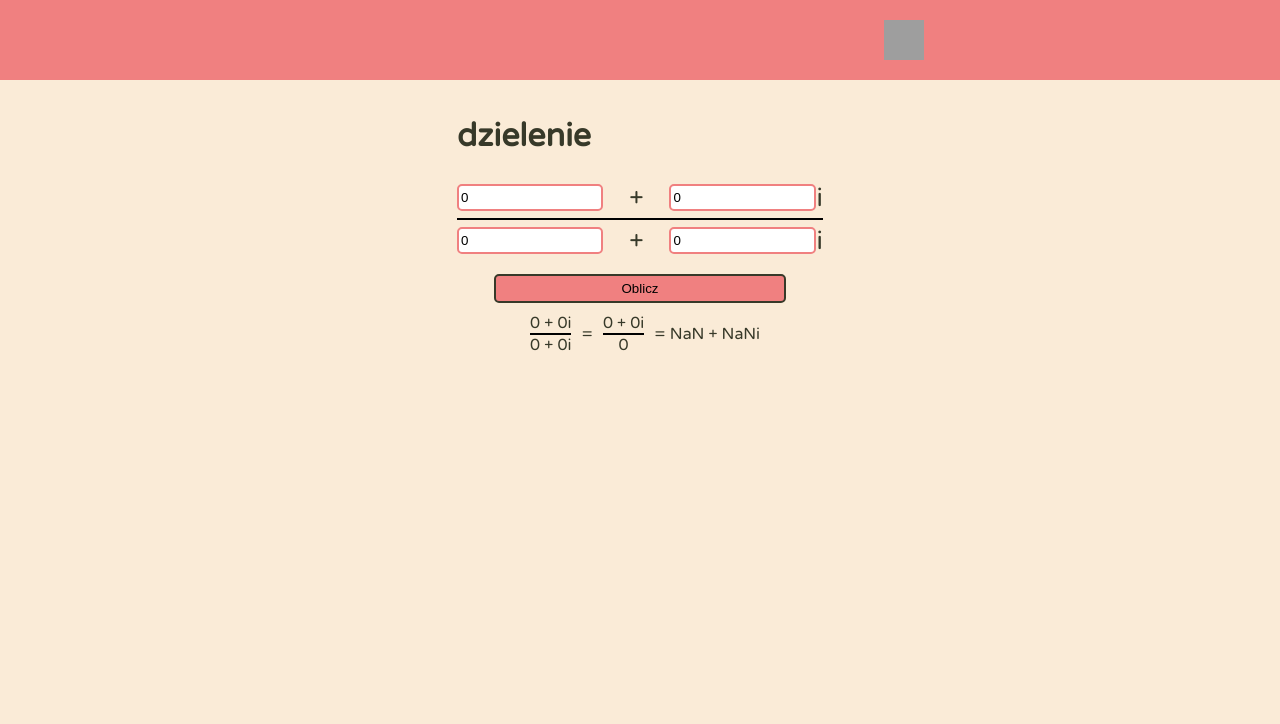
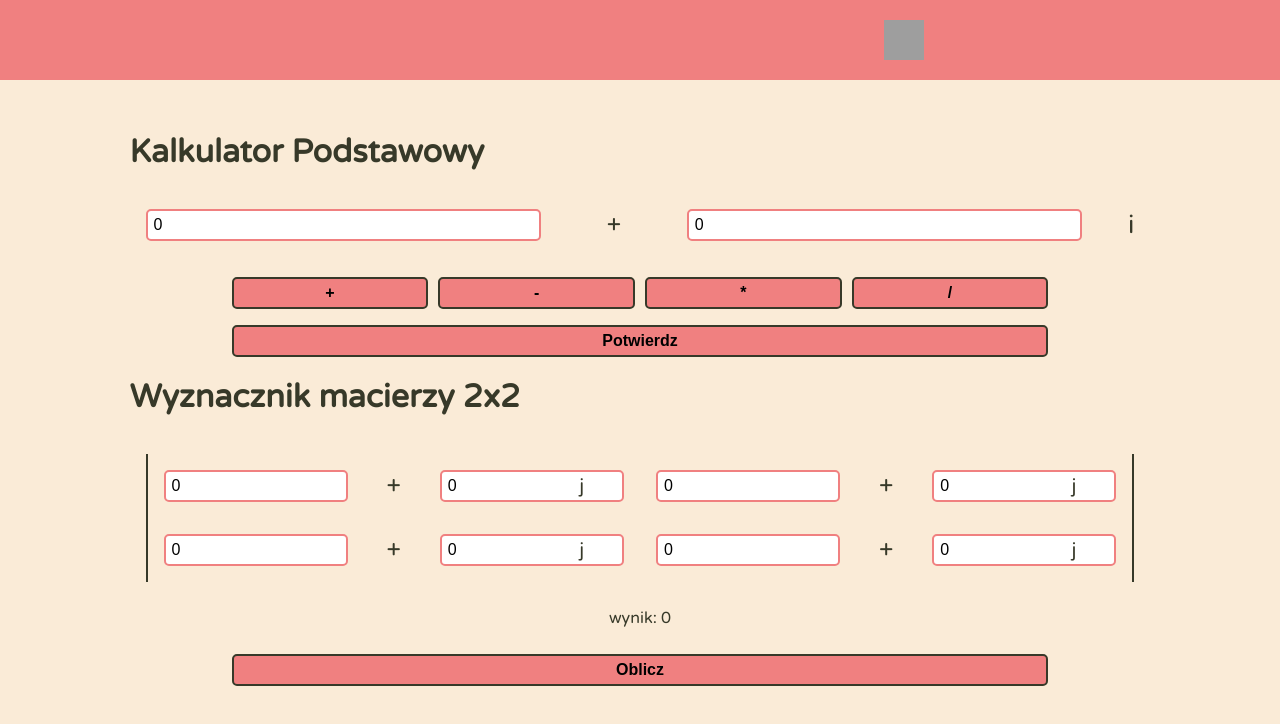
Before and after one commit to Muszchrom/NewReactCalendar, a React (Create React App) app: page /calc in a window 1280 px wide. Both pictures are taken after a click on the button "Oblicz". Shown: the top 724 px of the page. Built offline with nearby package versions, Linux system fonts and the light colour scheme; grey boxes are pictures that could not be loaded.

Commit message:
Upgraded calculator

```diff
--- a/src/App.css
+++ b/src/App.css
@@ -252,13 +252,30 @@ a {
   border: 2px solid lightcoral;
   border-radius: 5px;
   height: 2em;
+  font-size: 1em;
+  padding: 6px;
 }
 .calc-container-1 {
-  align-items: center;
-  margin: 5px 0;
+  margin: 1em;
   display: flex;
   justify-content: space-between;
   align-items: center;
+}
+.calc-container-2 {
+  width: 80%;
+  margin: 0 auto;
+  margin-top: 10px;
+  display: flex;
+  justify-content: space-between;
+}
+.calc-container-3 {
+  width: 80%;
+  margin: 0 auto;
+  margin-top: 10px;
+  display: flex;
+  justify-content: center;
+  align-items: center;
+  flex-wrap: wrap;
 }
 .fancy-button {
   width: 80%;
@@ -266,19 +283,20 @@ a {
   background: lightcoral;
   border: 2px solid var(--text3);
   border-radius: 5px;
+  font-weight: bold;
+  font-size: 1em;
   padding: 5px 0;
-}
-.calc-result {
-  display: flex;
-  justify-content: center;
-  align-items: center;
 }
 
 .ulamek {
   display: flex;
   flex-direction: column;
   align-items: center;
-  margin: 10px;
+  width: max-content;
+}
+.wyrazenie-liniowe {
+  display: flex;
+  align-items: center;
 }
 
 .kreska-ulamkowa {
--- a/src/routes/calc.js
+++ b/src/routes/calc.js
@@ -1,84 +1,319 @@
 import { useState } from 'react';
 
 export default function Calc(props) {
-  const [wykladnik_rez, setWykladnik_rez] = useState(0);
-  const [wykladnik_imz, setWykladnik_imz] = useState(0);
-  const [mianownik_rez, setMianownik_rez] = useState(0);
-  const [mianownik_imz, setMianownik_imz] = useState(0);
-
-  const [inny_wykladnik, setInny_wykladnik] = useState('');
-  const [inny_mianownik, setInny_mianownik] = useState('');
-
+  const [inputRez, setInputRez] = useState(0);
+  const [inputImz, setInputImz] = useState(0);
+  const [data, setData] = useState([]);
+  const [startObliczania, setStartObliczania] = useState(0);
   const [wynik, setWynik] = useState("");
 
-  const oblicz = () => {
-    if (!mianownik_imz) {
-      let r1 = (wykladnik_rez/mianownik_rez).toFixed(4);
-      let r2 = (wykladnik_imz/mianownik_rez).toFixed(4);
-      r1 = parseFloat(r1);
-      r2 = parseFloat(r2);
-      setInny_wykladnik(`${wykladnik_rez} + ${wykladnik_imz}i`);
-      setInny_mianownik(`${mianownik_rez}`);
-      setWynik(`${r1} + ${r2}i`);
-      return;
-    }
-    const w = mnozenie(wykladnik_rez, wykladnik_imz, mianownik_rez, -mianownik_imz);
-    const m = mnozenie(mianownik_rez, mianownik_imz, mianownik_rez, -mianownik_imz);
-    let r1 = (w[0]/m[0]).toFixed(4);
-    let r2 = (w[1]/m[0]).toFixed(4);
-    r1 = parseFloat(r1);
-    r2 = parseFloat(r2);
-
-    setInny_wykladnik(`${w[0]} + ${w[1]}i`);
-    setInny_mianownik(`${m[0]}`);
-
-    setWynik(`${r1} + ${r2}i`);
+  const dodawanie = (a_rez, a_imz, b_rez, b_imz) => {
+    const rez = a_rez + b_rez;
+    const imz = a_imz + b_imz;
+    return [rez, imz];
   }
-
+  const odejmowanie = (a_rez, a_imz, b_rez, b_imz) => {
+    return [a_rez - b_rez, a_imz - b_imz];
+  }
   const mnozenie = (a_rez, a_imz, b_rez, b_imz) => {
     const rez = a_rez * b_rez - a_imz * b_imz;
     const imz = a_rez * b_imz + a_imz * b_rez;
     return [rez, imz];
   }
+  const dzielenie = (a_rez, a_imz, b_rez, b_imz) => {
+    if (!b_imz) {
+      return [a_rez, a_imz, b_rez];
+    }
+    const w = mnozenie(a_rez, a_imz, b_rez, -b_imz);
+    const m = mnozenie(b_rez, b_imz, b_rez, -b_imz);
+    return [w[0], w[1], m[0]];
+  }
+
+  const runDodawanie = () => {
+    const dane = {
+      "type": 1,
+      "a_rez": parseFloat(inputRez),
+      "a_imz": parseFloat(inputImz),
+    }
+    setData([...data, dane]);
+  }
+  const runOdejmowanie = () => {
+    const dane = {
+      "type": 2,
+      "a_rez": parseFloat(inputRez),
+      "a_imz": parseFloat(inputImz),
+    }
+    setData([...data, dane]);
+  }
+  const runMnozenie = () => {
+    const dane = {
+      "type": 3,
+      "a_rez": parseFloat(inputRez),
+      "a_imz": parseFloat(inputImz),
+    }
+    setData([...data, dane]);
+  }
+  const runDzielenie = () => {
+    const dane = {
+      "type": 4,
+      "a_rez": parseFloat(inputRez),
+      "a_imz": parseFloat(inputImz),
+    }
+    setData([...data, dane]);
+  }
+  const runPotwierdz = () => {
+    const dane = {
+      "type": 0,
+      "a_rez": parseFloat(inputRez),
+      "a_imz": parseFloat(inputImz),
+    }
+    setData([...data, dane]);
+    setStartObliczania(1);
+  }
+
+  const obliczanie = () => {
+    let dt = [];
+    for (let i=0; i<data.length; i++) {
+      const dane = {
+        "type": data[i].type,
+        "a_rez": parseFloat(data[i].a_rez),
+        "a_imz": parseFloat(data[i].a_imz),
+      }
+      dt = [...dt, dane];
+    }
+    let len = dt.length;
+
+    for (let i=0; i<len; i++) {
+      const t = dt[i].type;
+
+      if (t === 3) {
+        const [rez, imz] = mnozenie(dt[i].a_rez, dt[i].a_imz, dt[i+1].a_rez, dt[i+1].a_imz);
+        dt[i].type = dt[i+1].type;
+        dt[i].a_rez = rez;
+        dt[i].a_imz = imz;
+        dt.splice(i+1, 1);
+        len -= 1;
+        i -= 1;
+      }
+      if (t === 4) {
+        const [rez, imz, d] = dzielenie(dt[i].a_rez, dt[i].a_imz, dt[i+1].a_rez, dt[i+1].a_imz);
+        dt[i].type = dt[i+1].type;
+        dt[i].a_rez = rez/d;
+        dt[i].a_imz = imz/d;
+        dt.splice(i+1, 1);
+        len -= 1;
+        i -= 1;
+      }
+    }
+    for (let i=0; i<len; i++) {
+      const t = dt[i].type;
+
+      if (t === 2) {
+        const [rez, imz] = odejmowanie(dt[i].a_rez, dt[i].a_imz, dt[i+1].a_rez, dt[i+1].a_imz);
+        dt[i].type = dt[i+1].type;
+        dt[i].a_rez = rez;
+        dt[i].a_imz = imz;
+        dt.splice(i+1, 1);
+        len -= 1;
+        i -= 1;
+      }
+      if (t === 1) {
+        const [rez, imz] = dodawanie(dt[i].a_rez, dt[i].a_imz, dt[i+1].a_rez, dt[i+1].a_imz);
+        dt[i].type = dt[i+1].type;
+        dt[i].a_rez = rez;
+        dt[i].a_imz = imz;
+        dt.splice(i+1, 1);
+        len -= 1;
+        i -= 1;
+      }
+    }
+    const w = dt[0];
+    let operator;
+    let imz;
+    let rez = w.a_rez;
+
+    if (w.a_imz >=0) {
+      operator = "+";
+      imz = w.a_imz;
+    } else {
+      operator = "-";
+      imz = w.a_imz*(-1);
+    }
+
+    rez = rez.toFixed(4);
+    rez = parseFloat(rez);
+    imz = imz.toFixed(4);
+    imz = parseFloat(imz);
+
+    if (w.a_imz === 0) {
+      setWynik(`${rez}`);
+    } else if (w.a_rez === 0) {
+      setWynik(`${operator}${imz}`);
+    } else {
+      setWynik(`(${rez} ${operator} j${imz})`);
+    }
+  }
 
   return (
-    <div>
-      <h1>dzielenie</h1>
+    <div style={{margin: "1em"}}>
+      <h1>Kalkulator Podstawowy</h1>
       <div style={{display: "flex", flexDirection: "column"}}>
         <div className="calc-container-1">
-          <input className="text-input" value={wykladnik_rez} type="text" onChange={e => setWykladnik_rez(e.target.value)}/>
+        <input className="text-input" value={inputRez} type="text" onChange={e => setInputRez(e.target.value)}/>
           <span style={{fontSize: "1.6em", marginLeft: "0px"}}>+</span>
-          <input className="text-input" value={wykladnik_imz} type="text" onChange={e => setWykladnik_imz(e.target.value)}/>
-          <span style={{fontSize: "1.6em", marginLeft: "-25px"}}>i</span>
+          <input className="text-input" value={inputImz} type="text" onChange={e => setInputImz(e.target.value)}/>
+          <span style={{fontSize: "1.6em", marginLeft: "-20px"}}>i</span>
         </div>
-        <span className="kreska-ulamkowa"></span>
-        <div className="calc-container-1">
-          <input className="text-input" value={mianownik_rez} type="text" onChange={e => setMianownik_rez(e.target.value)}/>
-          <span style={{fontSize: "1.6em", marginLeft: "0px"}}>+</span>
-          <input className="text-input" value={mianownik_imz} type="text" onChange={e => setMianownik_imz(e.target.value)}/>
-          <span style={{fontSize: "1.6em", marginLeft: "-25px"}}>i</span>
+        <div className="calc-container-3">
+          {data.map((obj, index) => {
+            if (data[index-1] && data[index-1].type === 4) {
+              return ( <Ulamek key={index} type={obj.type} a_rez={data[index-1].a_rez} a_imz={data[index-1].a_imz} b_rez={obj.a_rez} b_imz={obj.a_imz}/> );
+            } else if (!data[index+1] && data[index].type === 4) {
+              return ( <Wyrazenie key={index} type={obj.type} a_rez={obj.a_rez} a_imz={obj.a_imz}/> );
+            } else if (obj.type !== 4){
+              return ( <Wyrazenie key={index} type={obj.type} a_rez={obj.a_rez} a_imz={obj.a_imz}/> );
+            } else {
+              return (<></>) ;
+            }
+          })}
+          {wynik && (
+            <span> = {wynik}</span>
+          )}
         </div>
+        <div className="calc-container-2" style={{alignItems: "center"}}>
+          <button onClick={runDodawanie} style={{marginRight: "10px"}} className="fancy-button">+</button>
+          <button onClick={runOdejmowanie} style={{marginRight: "10px"}} className="fancy-button">-</button>
+          <button onClick={runMnozenie} style={{marginRight: "10px"}} className="fancy-button">*</button>
+          <button onClick={runDzielenie} style={{margin: "0"}} className="fancy-button">/</button>
+        </div>
+        {
+          startObliczania === 0 ?
+          (<button style={{marginTop: "1em"}} className="fancy-button" onClick={runPotwierdz}>Potwierdz</button>) :
+          (<button style={{marginTop: "1em"}} className="fancy-button" onClick={obliczanie}>Oblicz</button>)
+
+        }
+      </div>
+      <Wyznacznik mnozenie={mnozenie} odejmowanie={odejmowanie}/>
+    </div>
+  );
+}
+
+function Wyznacznik(props) {
+  const [a, setA] = useState([0, 0]);
+  const [b, setB] = useState([0, 0]);
+  const [c, setC] = useState([0, 0]);
+  const [d, setD] = useState([0, 0]);
+  const [wynik, setWynik] = useState("");
+
+  const oblicz = () => {
+    setA(parseFloat(a[0]), parseFloat(a[1]));
+    setB(parseFloat(b[0]), parseFloat(b[1]));
+    setC(parseFloat(c[0]), parseFloat(c[1]));
+    setD(parseFloat(d[0]), parseFloat(d[1]));
+    let [xRez, xImz] = props.mnozenie(a[0], a[1], d[0], d[1]);
+    let [yRez, yImz] = props.mnozenie(b[0], b[1], c[0], c[1]);
+    let [rez, imz] = props.odejmowanie(xRez, xImz, yRez, yImz);
+
+    let operator;
+    if (imz >=0) {
+      operator = "+";
+    } else {
+      operator = "-";
+      imz = imz*(-1);
+    }
+
+    rez = rez.toFixed(4);
+    rez = parseFloat(rez);
+    imz = imz.toFixed(4);
+    imz = parseFloat(imz);
+
+    if (imz === 0) {
+      setWynik(`${rez}`);
+    } else if (rez === 0) {
+      setWynik(`${operator}${imz}`);
+    } else {
+      setWynik(`(${rez} ${operator} j${imz})`);
+    }
+  }
+
+  return (
+    <>
+      <h1>Wyznacznik macierzy 2x2</h1>
+      <div style={{display: "flex", flexDirection: "column"}}>
+        <div style={{marginBottom: 0, borderLeft: "2px solid var(--text3)", borderRight: "2px solid var(--text3)"}} className="calc-container-1">
+          <div style={{position: "relative"}} className="calc-container-1">
+            <input className="text-input" type="text" value={a[0]} onChange={e => setA([e.target.value, a[1]])}/>
+            <span style={{fontSize: "1.6em", marginRight: "0px"}}>+</span>
+            <input className="text-input" type="text" value={a[1]} onChange={e => setA([a[0], e.target.value])}/>
+            <span style={{fontSize: "1.2em", position: "absolute", right: "40px"}}>j</span>
+          </div>
+          <div style={{position: "relative"}} className="calc-container-1">
+            <input className="text-input" type="text" value={b[0]} onChange={e => setB([e.target.value, b[1]])}/>
+            <span style={{fontSize: "1.6em", marginRight: "0px"}}>+</span>
+            <input className="text-input" type="text" value={b[1]} onChange={e => setB([b[0], e.target.value])}/>
+            <span style={{fontSize: "1.2em", position: "absolute", right: "40px"}}>j</span>
+          </div>
+        </div>
+        <div style={{marginTop: 0, borderLeft: "2px solid var(--text3)", borderRight: "2px solid var(--text3)"}} className="calc-container-1">
+          <div style={{position: "relative"}} className="calc-container-1">
+            <input className="text-input" type="text" value={c[0]} onChange={e => setC([e.target.value, c[1]])}/>
+            <span style={{fontSize: "1.6em", marginRight: "0px"}}>+</span>
+            <input className="text-input" type="text" value={c[1]} onChange={e => setC([c[0], e.target.value])}/>
+            <span style={{fontSize: "1.2em", position: "absolute", right: "40px"}}>j</span>
+          </div>
+          <div style={{position: "relative"}} className="calc-container-1">
+            <input className="text-input" type="text" value={d[0]} onChange={e => setD([e.target.value, d[1]])}/>
+            <span style={{fontSize: "1.6em", marginRight: "0px"}}>+</span>
+            <input className="text-input" type="text" value={d[1]} onChange={e => setD([d[1], e.target.value])}/>
+            <span style={{fontSize: "1.2em", position: "absolute", right: "40px"}}>j</span>
+          </div>
+        </div>
+        {wynik && (<span style={{margin: "10px auto"}}>wynik: {wynik}</span>)}
         <button style={{marginTop: "1em"}} className="fancy-button" onClick={oblicz}>Oblicz</button>
-        {wynik && (
-          <div className="calc-result">
-            <Ulamek wykladnik={wykladnik_rez + " + " + wykladnik_imz + "i"} mianownik={mianownik_rez + " + " + mianownik_imz + "i"}/>
-            <span> = </span>
-            <Ulamek wykladnik={inny_wykladnik} mianownik={inny_mianownik}/>
-            <span> = {wynik}</span>
-          </div>
-        )}
       </div>
-    </div>
+    </>
   );
 }
 
 
 function Ulamek(props) {
   return (
-    <div className="ulamek">
-      <span className="wykladnik">{props.wykladnik}</span>
-      <span className="kreska-ulamkowa"></span>
-      <span className="mianownik">{props.mianownik}</span>
+    <>
+      <div className="ulamek">
+        {props.a_imz >= 0 ?
+          <span>{`${props.a_rez} + j${props.a_imz}`}</span> :
+          <span>{`${props.a_rez} - j${props.a_imz*(-1)}`}</span>
+        }
+        <span className="kreska-ulamkowa"></span>
+        {props.b_imz >= 0 ?
+          <span>{`${props.b_rez} + j${props.b_imz}`}</span> :
+          <span>{`${props.b_rez} - j${props.b_imz*(-1)}`}</span>
+        }
+      </div>
+      {
+        props.type === 0 ? (<span>&nbsp;</span>) :
+        (props.type === 1 ? (<span>&nbsp;+&nbsp;</span>) :
+        (props.type === 2 ? (<span>&nbsp;-&nbsp;</span>) :
+        (props.type === 3 && (<span>&nbsp;*&nbsp;</span>))))
+      }
+    </>
+  );
+}
+
+function Wyrazenie(props) {
+  return (
+    <div className="wyrazenie-liniowe">
+      {props.a_imz >= 0 ?
+        <span>{`(${props.a_rez} + j${props.a_imz})`}</span>
+        : <span>{`(${props.a_rez} - j${props.a_imz*(-1)})`}</span>
+      }
+      {
+        props.type === 0 ? (<span>&nbsp;</span>) :
+        (props.type === 1 ? (<span>&nbsp;+&nbsp;</span>) :
+        (props.type === 2 ? (<span>&nbsp;-&nbsp;</span>) :
+        (props.type === 3 ? (<span>&nbsp;*&nbsp;</span>) :
+        (props.type === 4 && (<span>&nbsp;/&nbsp;</span>)))))
+      }
     </div>
   );
 }
```
